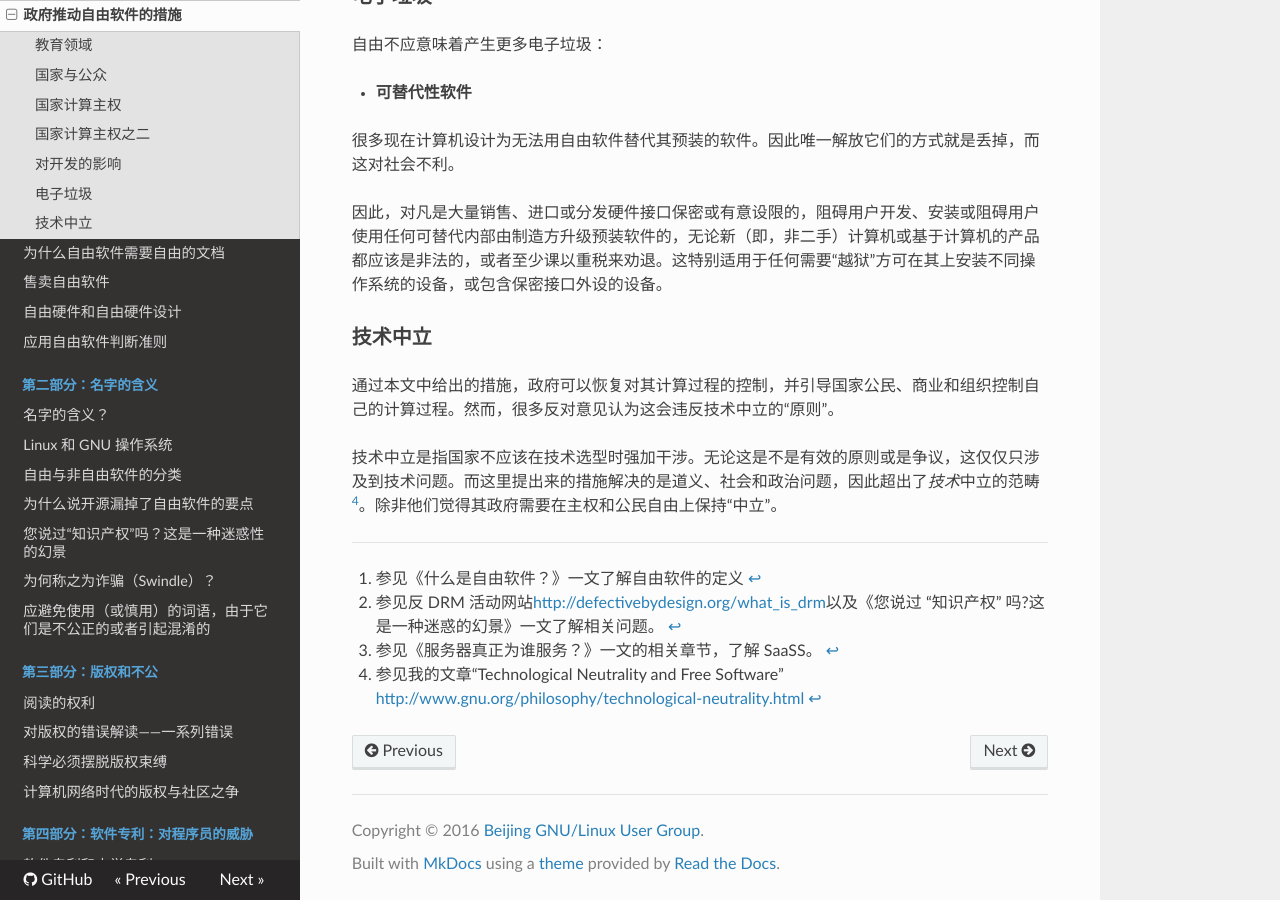
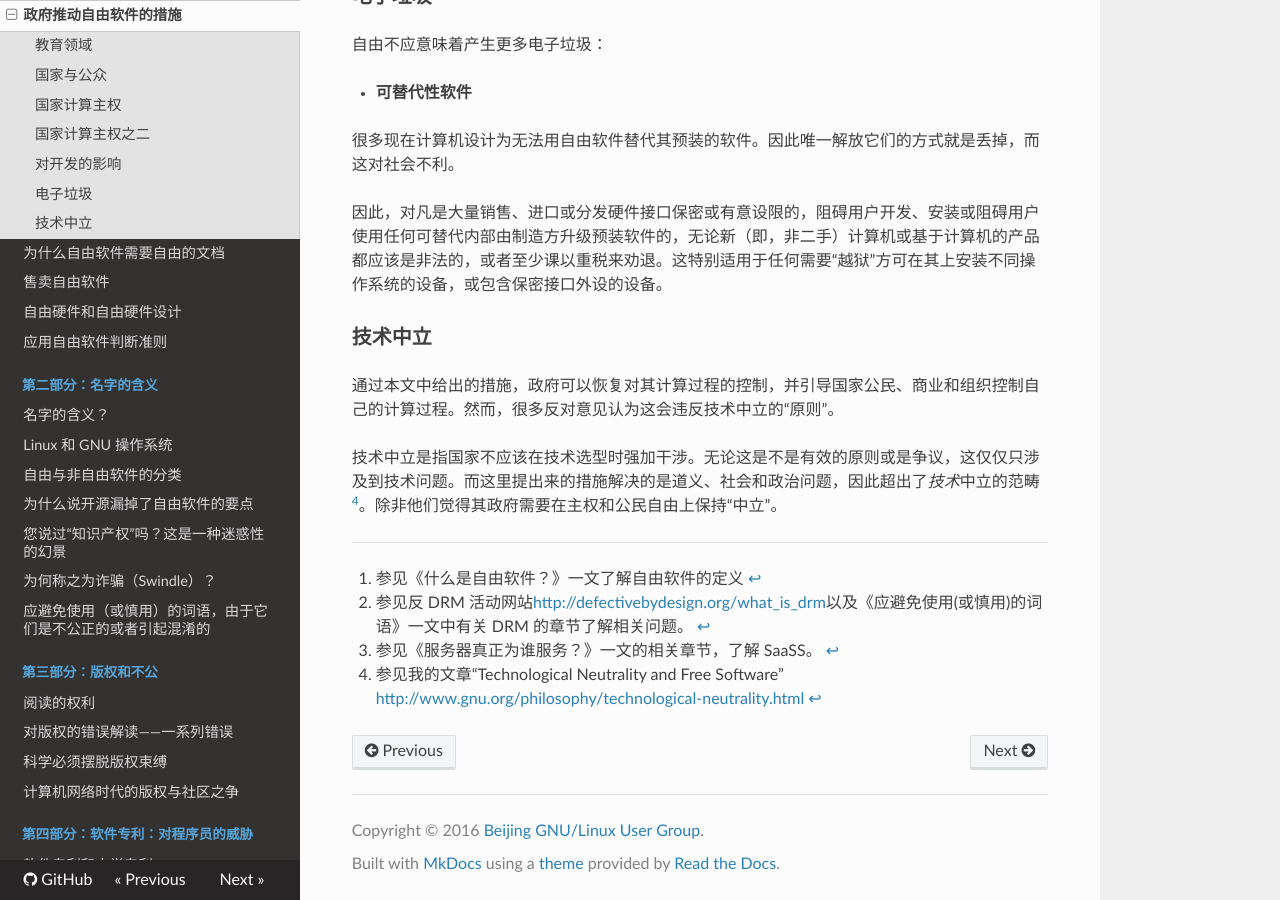
Before and after one commit to beijinglug/fsfs-zh, an MkDocs documentation site: the page built from docs/government-free-software.md, in a window 1280 px wide and 900 px high, scrolled down 3160 px. Built offline with MkDocs 1.6.1, drawn with Linux system fonts in a browser that asks for light colours; nearby versions of some CDN libraries; old or Windows-style settings are respelled for this version of MkDocs.

Commit message:
update government-free-software [ci skip]

```diff
--- a/docs/government-free-software.md
+++ b/docs/government-free-software.md
@@ -107,7 +107,7 @@
 
 [^gov-1]: 参见《什么是自由软件？》一文了解自由软件的定义
 
-[^gov-2]: 参见反 DRM 活动网站[http://defectivebydesign.org/what_is_drm](http://defectivebydesign.org/what_is_drm)以及《您说过 “知识产权” 吗?这是一种迷惑的幻景》一文了解相关问题。
+[^gov-2]: 参见反 DRM 活动网站[http://defectivebydesign.org/what_is_drm](http://defectivebydesign.org/what_is_drm)以及《应避免使用(或慎用)的词语》一文中有关 DRM 的章节了解相关问题。
 
 [^gov-3]: 参见《服务器真正为谁服务？》一文的相关章节，了解 SaaSS。
 
```
